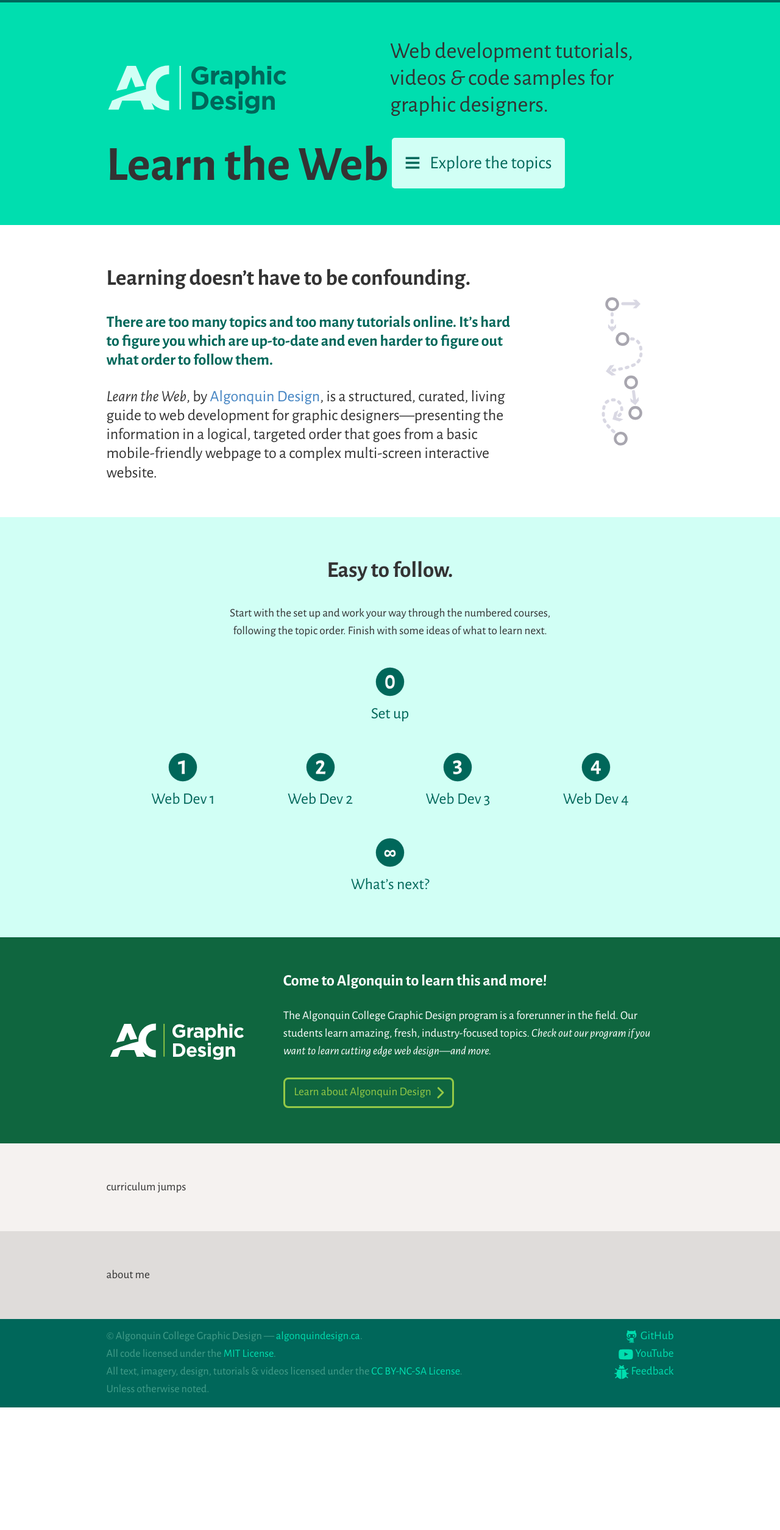
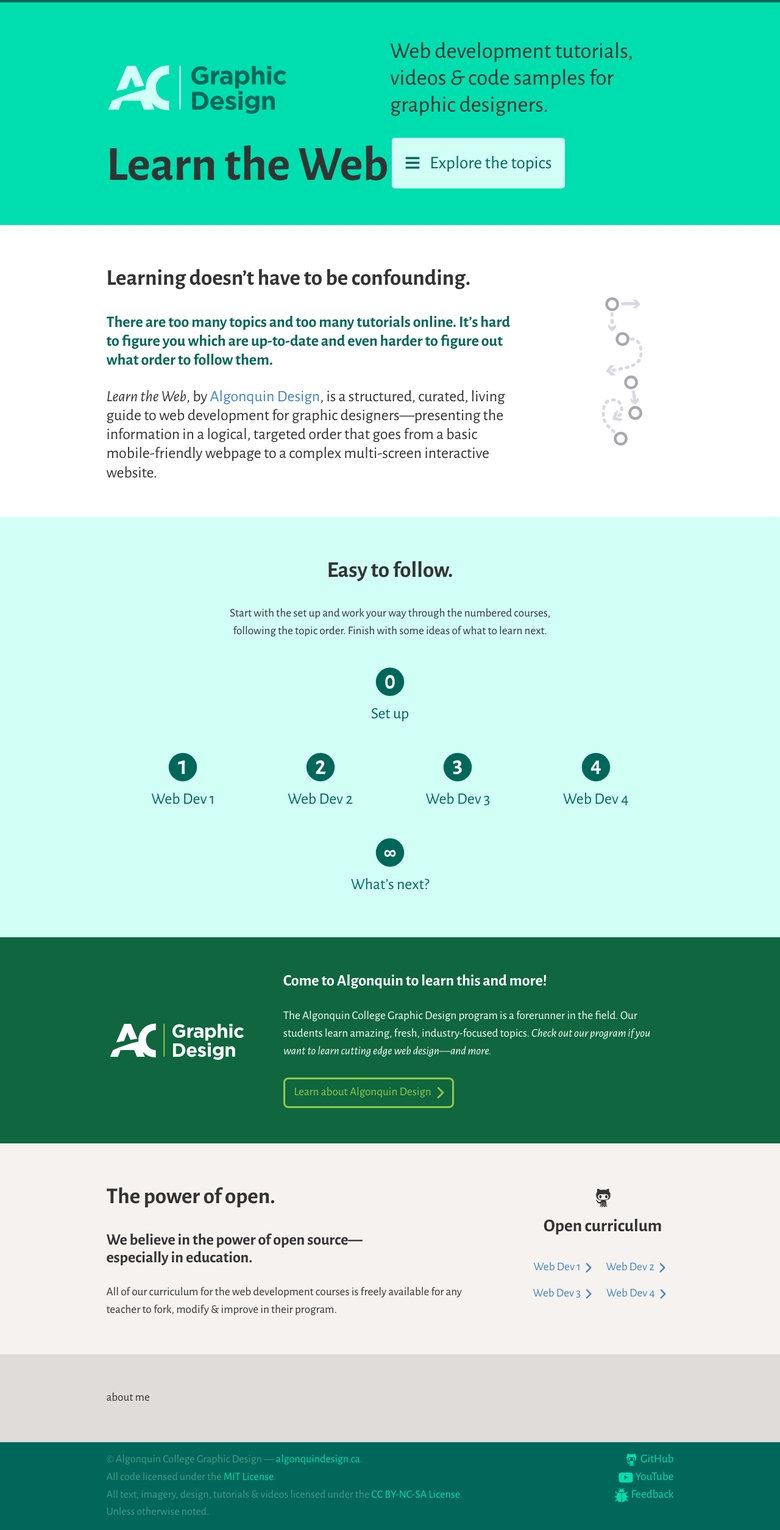
Before and after one commit to learn-the-web/www, a Jekyll site: the page built from index.html, in a window 1280 px wide. Shown: the whole page at 61% size. Built offline with Jekyll 4.4.1, drawn with Linux system fonts in a browser that asks for light colours; before the commit the page ends 2308 px from its top, so only the background shows below that.

Commit message:
Add open curriculum section.

```diff
--- a/css/icons.css
+++ b/css/icons.css
@@ -11,6 +11,11 @@
 .i--16 {
   height: 16px;
   width: 16px;
+}
+
+.i--20 {
+  height: 20px;
+  width: 20px;
 }
 
 .i--24 {
--- a/index.html
+++ b/index.html
@@ -124,8 +124,44 @@
   </section>
 
   <section class="section-muted">
-    <div class="wrapper gutter-1-2 pad-t-2 pad-b-2">
-      curriculum jumps
+    <div class="wrapper grid gutter-1-2 pad-t-2 pad-b-2">
+      <div class="open unit [ xs-1 s-1 m-2-3 l-3-4 ]">
+        <h2>The power of open.</h2>
+        <p class="mega"><strong>We believe in the power of open source—especially&nbsp;in&nbsp;education.</strong></p>
+        <p class="push-0">All of our curriculum for the web development courses is freely available for any teacher to fork, modify &amp; improve in their program.</p>
+      </div>
+      <div class="courses unit [ xs-1 s-1 m-1-3 l-1-4 ] pad-t-1-2">
+        <h3 class="giga">
+          <i class="icon courses__icon"><svg><use xlink:href="#icon-github" /></svg></i>
+          Open&nbsp;curriculum
+        </h3>
+        <ul class="list-group list-group--inline courses__list push-0">
+          <li>
+            <a class="link-btn" href="https://github.com/acgd-webdev-1" rel="external">
+              <span class="icon-text">Web Dev 1</span>
+              <i class="icon i--20 i--shift-right"><svg><use xlink:href="#icon-right" /></svg></i>
+            </a>
+          </li>
+          <li>
+            <a class="link-btn" href="https://github.com/acgd-webdev-2" rel="external">
+              <span class="icon-text">Web Dev 2</span>
+              <i class="icon i--20 i--shift-right"><svg><use xlink:href="#icon-right" /></svg></i>
+            </a>
+          </li>
+          <li>
+            <a class="link-btn" href="https://github.com/acgd-webdev-3" rel="external">
+              <span class="icon-text">Web Dev 3</span>
+              <i class="icon i--20 i--shift-right"><svg><use xlink:href="#icon-right" /></svg></i>
+            </a>
+          </li>
+          <li>
+            <a class="link-btn" href="https://github.com/acgd-webdev-4" rel="external">
+              <span class="icon-text">Web Dev 4</span>
+              <i class="icon i--20 i--shift-right"><svg><use xlink:href="#icon-right" /></svg></i>
+            </a>
+          </li>
+        </ul>
+      </div>
     </div>
   </section>
 
```
Also changed, not shown: css/article.css (+0 -28 lines), css/home.css (+38 -0 lines), css/theme.css (+32 -0 lines), main-article.min.css, main-home.min.css, main.min.css.
